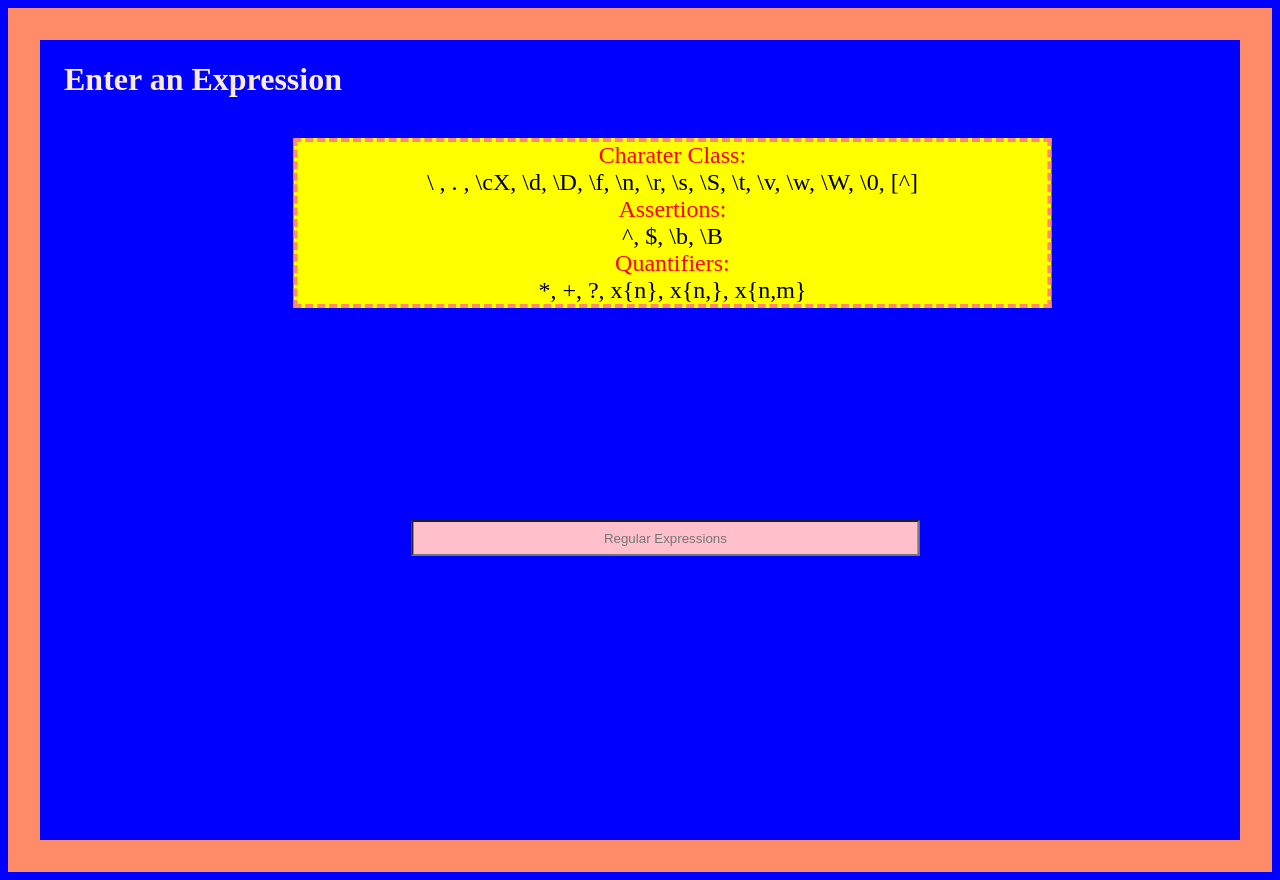
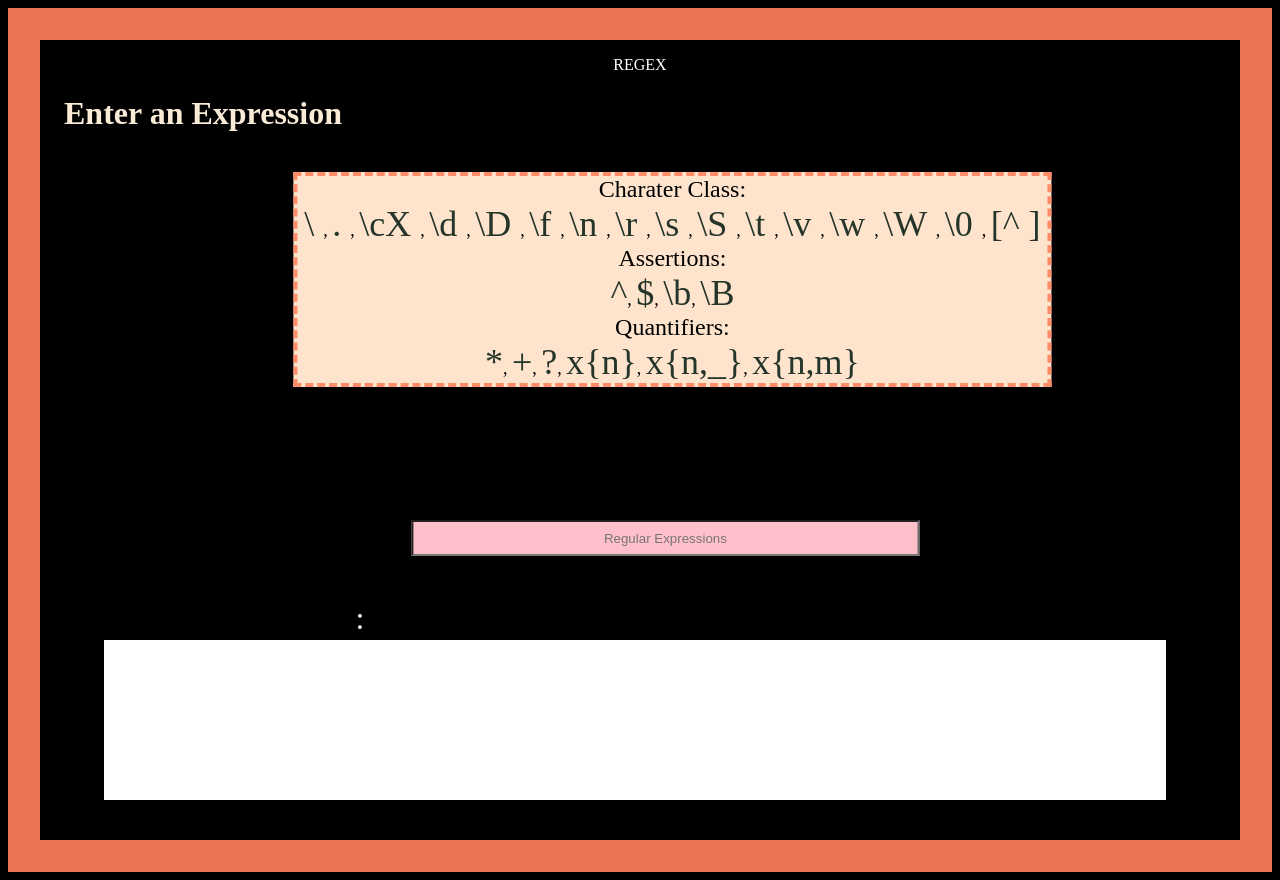
Before and after one commit to amcmullen9291/Regex, a React (Create React App) app: page / in a window 1280 px wide. Built offline with nearby package versions, Linux system fonts and the light colour scheme.

Commit message:
html/css for HTMLConstants

```diff
--- a/src/App.css
+++ b/src/App.css
@@ -6,7 +6,7 @@ h1{
 
 #charClass{
     position:absolute;
-    background-color: yellow;
+    background-color: #FFE4CD;
     margin-left: 50%;
     transform: translateX(-51%);
     border:.2em dashed #ff8c69;
@@ -32,8 +32,8 @@ input{
 }
 
 body{
-    background-color: blue;
-    border:2em solid #ff8c69;
+    background-color: black;
+    border:2em solid #E97451;
     height: 100vh;
 }
 
@@ -45,3 +45,30 @@ body{
     font-size: 2em;
     color: white;
 }
+
+.entries span{
+    color: #253529;
+    font-size: 1.5em;
+}
+
+.entries span:nth-child(2n){
+    color: black;
+    font-size: 18px;
+}
+.regexHeading{
+    color: black;
+}
+
+#headingTop{
+    color: white;
+}
+
+#bottomDiv{
+    background-color: white;
+    z-index: 0;
+    position: absolute;
+    bottom:0;
+    height: 20vh;
+    width: 83vw;
+    margin-left: 5%;
+}
--- a/src/Components/Landing.js
+++ b/src/Components/Landing.js
@@ -4,6 +4,7 @@ import { useState } from 'react';
 export default function Landing() {
 
   let [ translation, setTranslation ] = useState(null);
+  let [explination, setExplination ] = useState(null);
   const backslash = String.raw` \ `;
 
   const charClasses = [ backslash, ", ", ".", " , ", "\\cX", ", ", "\\d", ", ", "\\D", ", ", "\\f", ", ", "\\n",", ", "\\r",", ", "\\s",", ", "\\S",", ", "\\t",", ", "\\v",", ", "\\w",", ", "\\W",", ", "\\0",", ", "[^]"];
@@ -11,10 +12,9 @@ export default function Landing() {
   const quantifiers = ["*", ", ", "+", ", ", "?", ", ", "x{n}", ", ", "x{n,}", ", ", "x{n,m}"];
   //for .includes() method
 
-  const HTMLCharClasses = [ < span key={"1"}>{backslash}</span>]
-  const HTMLAsserstions = [];
-  const HTMLQuantifiers = [];
-  //@ mapping HTMLClasses for nicer visual HTML
+  const HTMLCharClasses = [ < span key={"1"}>{backslash}</span>, <span>, </span>, < span key={"2"}>. </span>, <span>, </span>, < span key={"3"}>\cX </span>,<span>, </span>, < span key={"4"}>\d </span>,<span>, </span>, < span key={"5"}>\D </span>,<span>, </span>, < span key={"6"}>\f </span>,<span>, </span>, < span key={"7"}>\n </span>,<span>, </span>, < span key={"8"}>\r </span>,<span>, </span>, < span key={"9"}>\s </span>,<span>, </span>, < span key={"10"}>\S </span>,<span>, </span>, < span key={"11"}>\t </span>,<span>, </span>, < span key={"12"}>\v </span>,<span>, </span>, < span key={"13"}>\w </span>,<span>, </span>, < span key={"14"}>\W </span>,<span>, </span>, < span key={"15"}>\0 </span>,<span>, </span>, < span key={"16"}>[^  ] </span>]
+  const HTMLAssertions = [< span key={"1"}>^</span>, <span>, </span>,< span key={"2"}>$</span>, <span>, </span>,< span key={"3"}>\b</span>, <span>, </span>,< span key={"4"}>\B</span> ];
+  const HTMLQuantifiers = [< span key={"1"}>*</span>, <span>, </span>,< span key={"2"}>+</span>, <span>, </span>,< span key={"3"}>?</span>, <span>, </span>,< span key={"4"}>x&#x007B;n&#x007D;</span>, <span>, </span>,< span key={"5"}>x&#x007B;n,_&#x007D;</span>, <span>, </span>,< span key={"6"}>x&#x007B;n,m&#x007D;</span> ];
 
   function findTranslation(e){
     e.preventDefault();
@@ -36,6 +36,7 @@ export default function Landing() {
   return (
       <>
   <div>
+    <center><p id="headingTop">REGEX</p></center>
     <h1>Enter an Expression</h1>
   </div>
 <center>
@@ -45,9 +46,9 @@ export default function Landing() {
 </center>
 <br/>
 <div id="charClass">
-  <span className="regexHeading"><center>Charater Class: </center></span><center>{charClasses}</center>
-  <span className="regexHeading"><center>Assertions: </center></span><center>{assertions}</center>
-  <span className="regexHeading"><center>Quantifiers: </center></span><center>{quantifiers}</center>
+  <span className="regexHeading"><center>Charater Class: </center></span><div className="entries"><center>{HTMLCharClasses}</center></div>
+  <span className="regexHeading"><center>Assertions: </center></span><div className="entries"><center>{HTMLAssertions}</center></div>
+  <span className="regexHeading"><center>Quantifiers: </center></span><div className="entries"><center>{HTMLQuantifiers}</center></div>
 </div>
 
   <center><div id="RegexTranslated">
@@ -55,9 +56,10 @@ export default function Landing() {
   </div></center>
 <center><br/><br/><br/>
  <div id="translatedArea">
-  {translation}
+  {translation} :
   </div>
   </center>
+  <div id="bottomDiv"></div>
   </>
   );
 }
```
